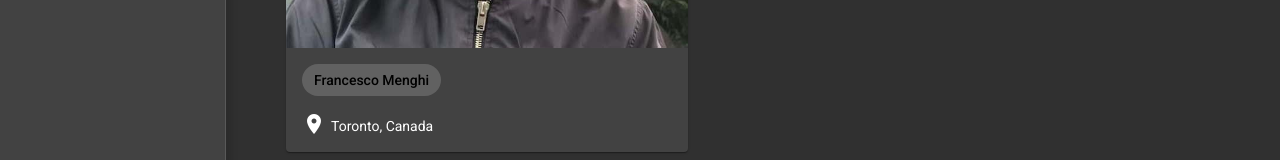
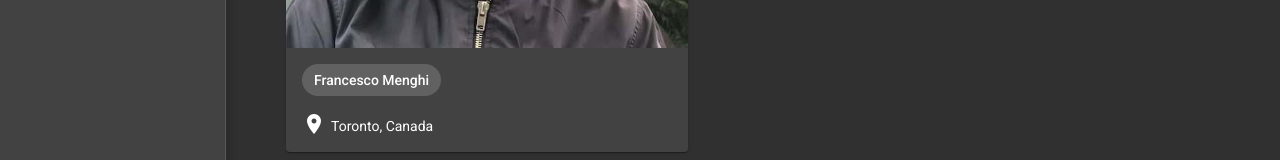
Before and after one commit to menghif/seneca-music, an Angular app: page /about in a window 1280 px wide. Shown: the part 510-670 px from the top of the page. Built offline with nearby package versions, Linux system fonts and the light colour scheme.

Commit message:
small tweak about page

```diff
--- a/src/app/about/about.component.css
+++ b/src/app/about/about.component.css
@@ -14,15 +14,10 @@ a {
   text-decoration: none;
 }
 
-a:link {
-  color: initial;
-}
-
-a:active {
-  color: initial;
-}
+a:link,
+a:active,
 a:hover {
-  color: initial;
+  color: inherit;
 }
 
 .location {
--- a/src/app/album/album.component.html
+++ b/src/app/album/album.component.html
@@ -51,18 +51,20 @@
       <mat-list-item>
         <mat-icon
           mat-list-icon
+          title="Add to Favourites"
           *ngIf="!isFavourite(track.id)"
           (click)="addToFavourites(track.id)"
           >favorite_border
         </mat-icon>
         <mat-icon
           mat-list-icon
+          title="Remove from Favourites"
           *ngIf="isFavourite(track.id)"
           (click)="removeFromFavourites(track.id)"
           >favorite
         </mat-icon>
         <div mat-line>
-          <mat-card>
+          <mat-card title="">
             <mat-card-content
               >{{ track.track_number }}: {{ track.name }} -
               {{ (track.duration_ms / 60000).toFixed(2) }}
--- a/src/app/favourites/favourites.component.html
+++ b/src/app/favourites/favourites.component.html
@@ -4,7 +4,10 @@
 <mat-list>
   <div *ngFor="let track of favourites">
     <mat-list-item>
-      <mat-icon mat-list-icon (click)="removeFromFavourites(track.id)"
+      <mat-icon
+        mat-list-icon
+        title="Remove from Favourites"
+        (click)="removeFromFavourites(track.id)"
         >highlight_off
       </mat-icon>
       <div mat-line>
```
